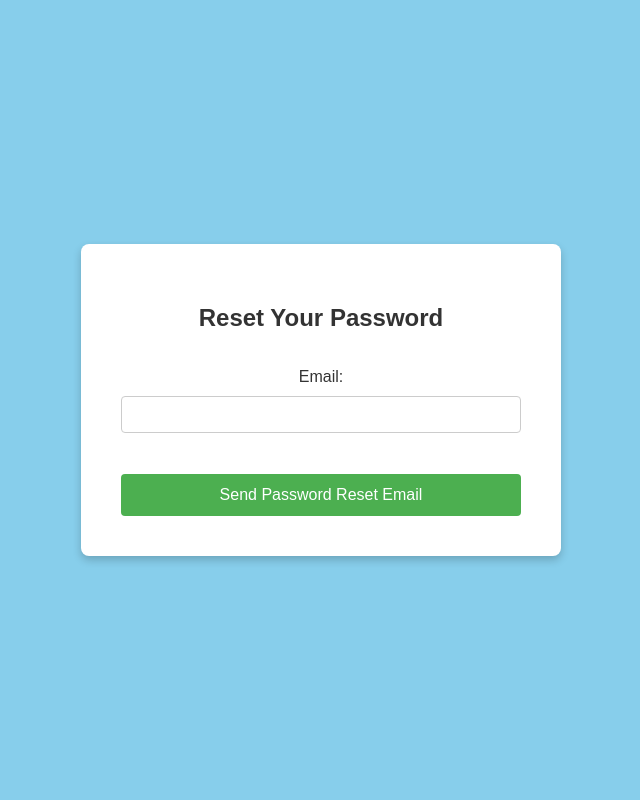
After one commit to Rohit-Yadav123/chatapp, a Django app: page /password_reset/ in a window 1280 px wide. The commit adds this page. Shown: the whole page, without its empty margins (319-959 px from the left). Run offline with Django 3.2, Linux system fonts and the light colour scheme.

Commit message:
added forgot password

```diff
--- /dev/null
+++ b/static/css/password_reset_form.css
@@ -0,0 +1,63 @@
+/* styles.css */
+body {
+    background-color: skyblue;
+    font-family: Arial, sans-serif;
+    display: flex;
+    justify-content: center;
+    align-items: center;
+    height: 100vh;
+    margin: 0;
+}
+
+.container {
+    background-color: white;
+    padding: 40px;
+    border-radius: 8px;
+    box-shadow: 0 4px 8px rgba(0, 0, 0, 0.2);
+    width: 100%;
+    max-width: 400px;
+    text-align: center;
+}
+
+h2 {
+    color: #333;
+    font-size: 24px;
+    margin-bottom: 20px;
+}
+
+form {
+    display: flex;
+    flex-direction: column;
+}
+
+.form-control {
+    margin-bottom: 15px;
+}
+
+input[type="text"], input[type="email"], input[type="password"] {
+    width: 100%;
+    padding: 10px;
+    margin: 10px 0;
+    border: 1px solid #ccc;
+    border-radius: 4px;
+    box-sizing: border-box;
+}
+
+button {
+    background-color: #4CAF50;
+    color: white;
+    padding: 12px;
+    border: none;
+    border-radius: 4px;
+    cursor: pointer;
+    font-size: 16px;
+}
+
+button:hover {
+    background-color: #45a049;
+}
+
+.form-control label {
+    font-size: 16px;
+    color: #333;
+}
--- a/static/js/chat_scripts.js
+++ b/static/js/chat_scripts.js
@@ -21,7 +21,7 @@ async function fetchUsers() {
 
         // Add the username text
         const usernameText = document.createElement("span");
-        usernameText.textContent = user.username;
+        usernameText.textContent = user.first_name+ " " + user.last_name;
 
         // Append icon and username to list item
         listItem.appendChild(profileIcon);
@@ -29,7 +29,7 @@ async function fetchUsers() {
 
         listItem.dataset.userId = user.id; // Store the user ID as a data attribute
         listItem.addEventListener("click", function() {
-            selectUser(user.id, user.username); // When a user is clicked, select it
+            selectUser(user.id, user.first_name+" "+ user.last_name); // When a user is clicked, select it
         });
         userList.appendChild(listItem);
     });
--- a/task/urls.py
+++ b/task/urls.py
@@ -16,6 +16,7 @@ Including another URLconf
 from django.contrib import admin
 from django.urls import path,include
 from . import views
+from django.contrib.auth import views as auth_views
 
 urlpatterns = [
     path('admin/', admin.site.urls),
@@ -26,4 +27,8 @@ urlpatterns = [
     path("login",views.login,name="login"),
     path('logout/', views.user_logout, name='logout'),
     path("chat",views.chat_user,name="chat"),
+    path('password_reset/', auth_views.PasswordResetView.as_view(template_name='registration/password_reset_form.html'), name='password_reset'),
+    path('password_reset_done/', auth_views.PasswordResetDoneView.as_view(template_name='registration/password_reset_done.html'), name='password_reset_done'),
+    path('password_reset_confirm/<uidb64>/<token>/', auth_views.PasswordResetConfirmView.as_view(template_name='registration/password_reset_confirm.html'), name='password_reset_confirm'),
+    path('password_reset_complete/', auth_views.PasswordResetCompleteView.as_view(template_name='registration/password_reset_complete.html'), name='password_reset_complete'),
 ]
--- a/task/views.py
+++ b/task/views.py
@@ -2,7 +2,7 @@ from django.shortcuts import render,redirect
 from django.contrib.auth.models import User,auth
 from django.contrib import messages
 from django.contrib.auth import logout as auth_logout
-
+from django.contrib.auth import views as auth_views
 
 from django.contrib.auth.decorators import login_required
 
--- a/templates/home.html
+++ b/templates/home.html
@@ -52,6 +52,9 @@
                 <input type="password" name="password" placeholder="Password" required />
                 <button type="submit" class="control-button in">Sign In</button>
             </form>
+            <a href="{% url 'password_reset' %}" style="display: inline-block; margin-top: 20px; color: #e90808; font-size: 16px; text-decoration: none; padding: 10px 15px; transition: background-color 0.3s ease;">
+              Forgot Password?
+          </a>
           </div>
           <div class="sign-up" id="sign-up-info">
             <h1>Create Account</h1>
--- /dev/null
+++ b/templates/registration/password_reset_form.html
@@ -0,0 +1,25 @@
+{% load static %}
+
+<!DOCTYPE html>
+<html lang="en">
+<head>
+    <meta charset="UTF-8">
+    <meta name="viewport" content="width=device-width, initial-scale=1.0">
+    <title>Reset Your Password</title>
+    <link rel="stylesheet" href="{% static 'css/password_reset_form.css' %}"> <!-- Link to the external CSS file -->
+</head>
+<body>
+
+    <div class="container">
+        <h2>Reset Your Password</h2>
+        <form method="post">
+            {% csrf_token %}
+            <div class="form-control">
+                {{ form.as_p }}
+            </div>
+            <button type="submit">Send Password Reset Email</button>
+        </form>
+    </div>
+
+</body>
+</html>
```
Also changed, not shown: messaging/views.py (+15 -2 lines), task/settings.py (+9 -2 lines), templates/registration/password_reset_complete.html (added, +38 -0 lines), templates/registration/password_reset_confirm.html (added, +101 -0 lines), templates/registration/password_reset_done.html (added, +42 -0 lines), templates/registration/password_reset_email.html (added, +10 -0 lines).
